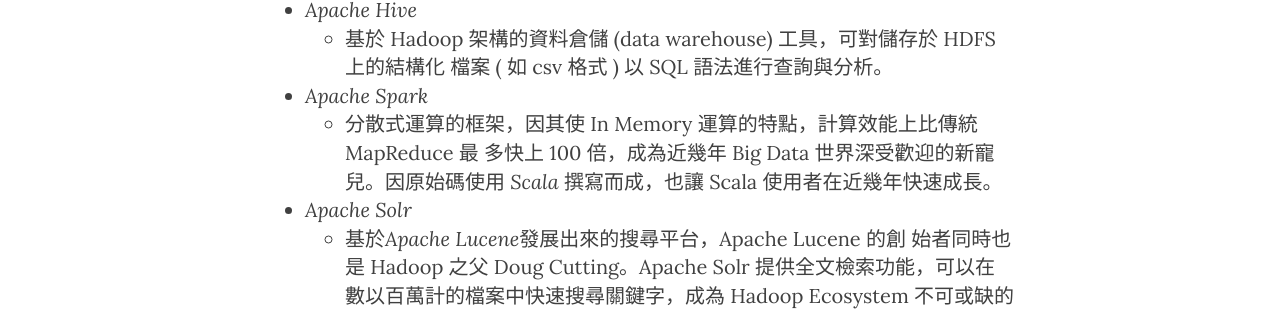
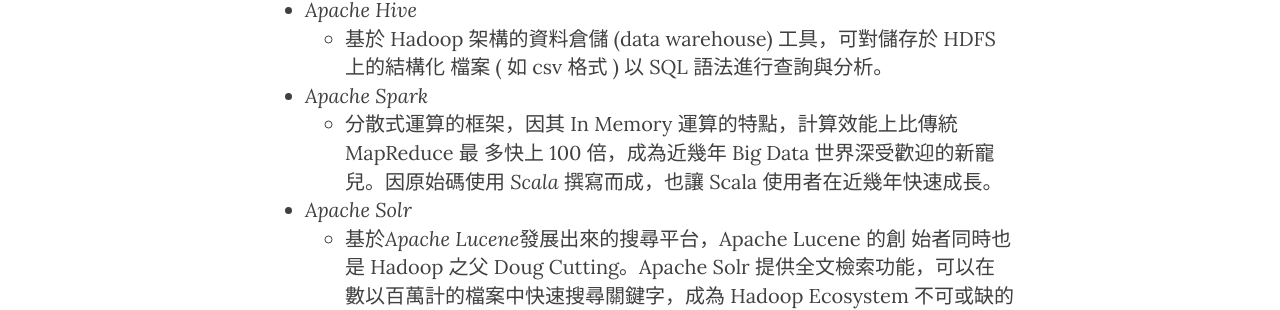
Before and after one commit to mathsigit/blog_page, a Jekyll site: the page built from _posts/2017-11-29-30days-series-1-hadoop-ecosystem-introduction.md, in a window 1280 px wide. Shown: the part 1358-1668 px from the top of the page. Built offline with Jekyll 4.4.1, drawn with Linux system fonts in a browser that asks for light colours; nearby versions of some CDN libraries.

Commit message:
Fixed typo for 30 days series,day 1.

```diff
--- a/_posts/2017-11-29-30days-series-1-hadoop-ecosystem-introduction.md
+++ b/_posts/2017-11-29-30days-series-1-hadoop-ecosystem-introduction.md
@@ -35,7 +35,7 @@ Ecosystem Project，內容包含`介紹`、`安裝教學`、`故障排除`與各
   * 基於 Hadoop 架構的資料倉儲 (data warehouse) 工具，可對儲存於 HDFS 上的結構化
     檔案 ( 如 csv 格式 ) 以 SQL 語法進行查詢與分析。
 * [_Apache Spark_][spark_official]
-  * 分散式運算的框架，因其使 In Memory 運算的特點，計算效能上比傳統 MapReduce 最
+  * 分散式運算的框架，因其 In Memory 運算的特點，計算效能上比傳統 MapReduce 最
     多快上 100 倍，成為近幾年 Big Data 世界深受歡迎的新寵兒。因原始碼使用
     [_Scala_][scala_official] 撰寫而成，也讓 Scala 使用者在近幾年快速成長。
 * [_Apache Solr_][solr_official]
```
